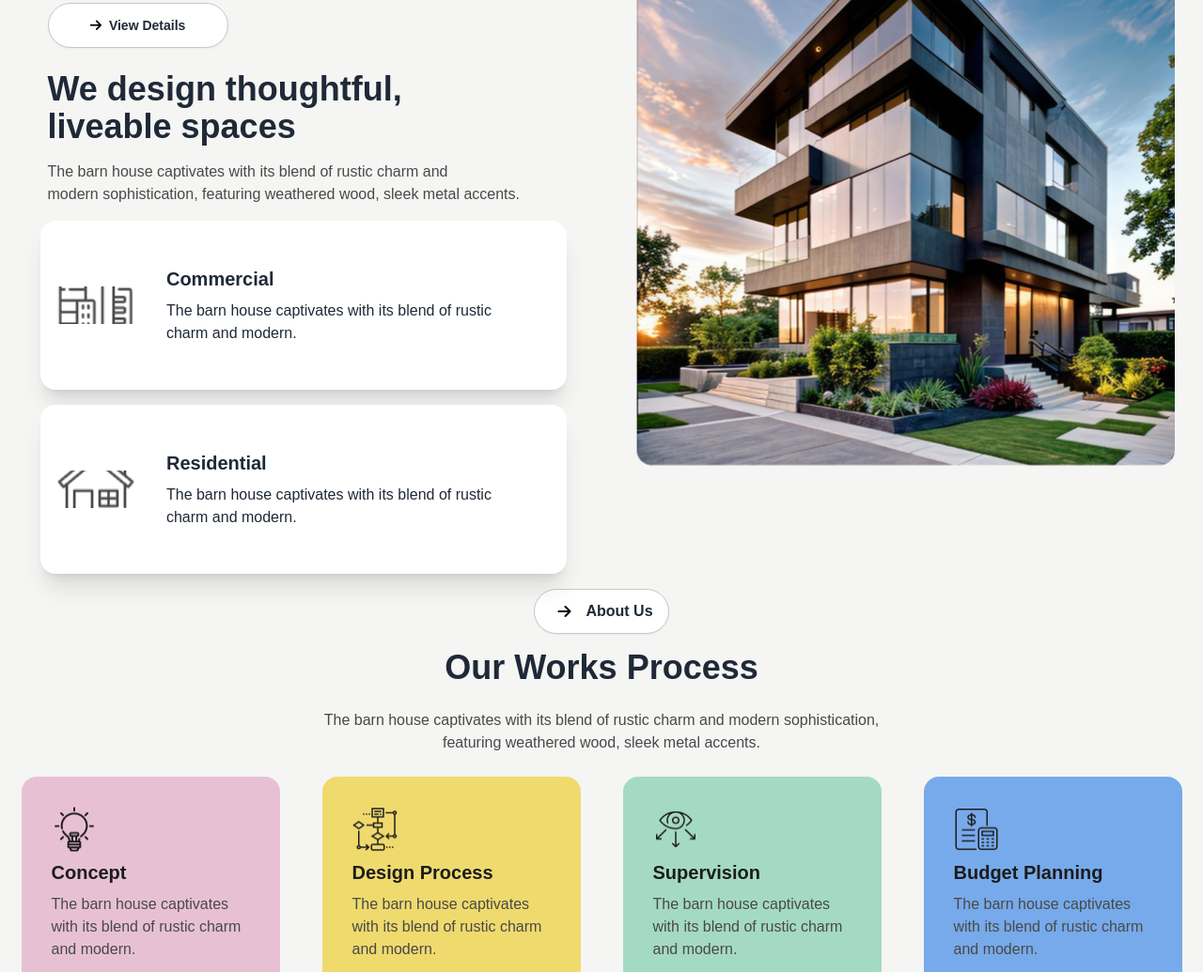
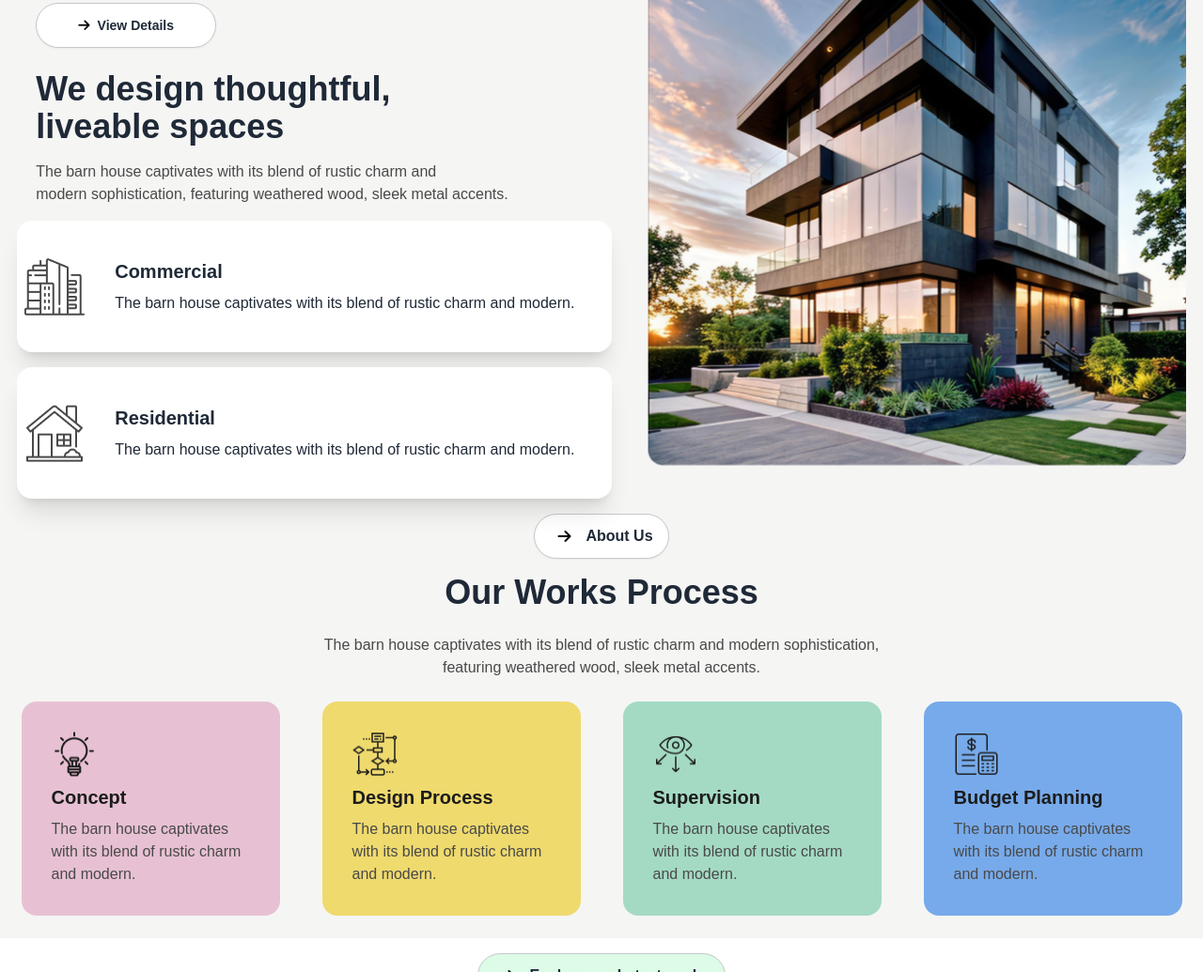
Before and after one commit to ShaifulIslam120/Assignment3, a plain HTML site: page index.html in a window 1280 px wide. Shown: the part 863-1898 px from the top of the page at 94% size. Drawn offline with nearby package versions, Linux system fonts and the light colour scheme.

Commit message:
Fianl  and final

```diff
--- a/index.html
+++ b/index.html
@@ -61,23 +61,23 @@
                   <p class="lg:text-base text-[#494949] px-9 mt-4 mb-4">The barn house captivates with its blend of rustic charm and <br>
                     modern sophistication, featuring weathered wood, sleek metal accents.</p>
                 </div>
-                <div class="space-y-4 px-7">
-                    <div class="card card-side bg-base-100 shadow-xl lg:w-[560px] w-[320px] p-4">
+                <div class="space-y-4  grid grid-cols-1 place-items-center px-4">
+                    <div class="card card-side bg-base-100 shadow-xl p-2">
                         <figure>
                           <img
                             src="./assets/commercial.png"
-                            alt="Movie"  class="w-28 h-10"/>
+                            alt="Movie"  class=""/>
                         </figure>
                         <div class="card-body">
                           <h2 class="card-title">Commercial</h2>
                           <p>The barn house captivates with its blend of rustic charm and modern.</p>
                         </div>
                       </div>
-                    <div class="card card-side bg-base-100 shadow-xl lg:w-[560px] w-[320px] p-4">
+                    <div class="card card-side bg-base-100 shadow-xl p-2">
                         <figure>
                           <img
                             src="./assets/residential.png"
-                            alt="Movie" class="w-28 h-10"/>
+                            alt="Movie" class=""/>
                         </figure>
                         <div class="card-body">
                           <h2 class="card-title">Residential</h2>
```
